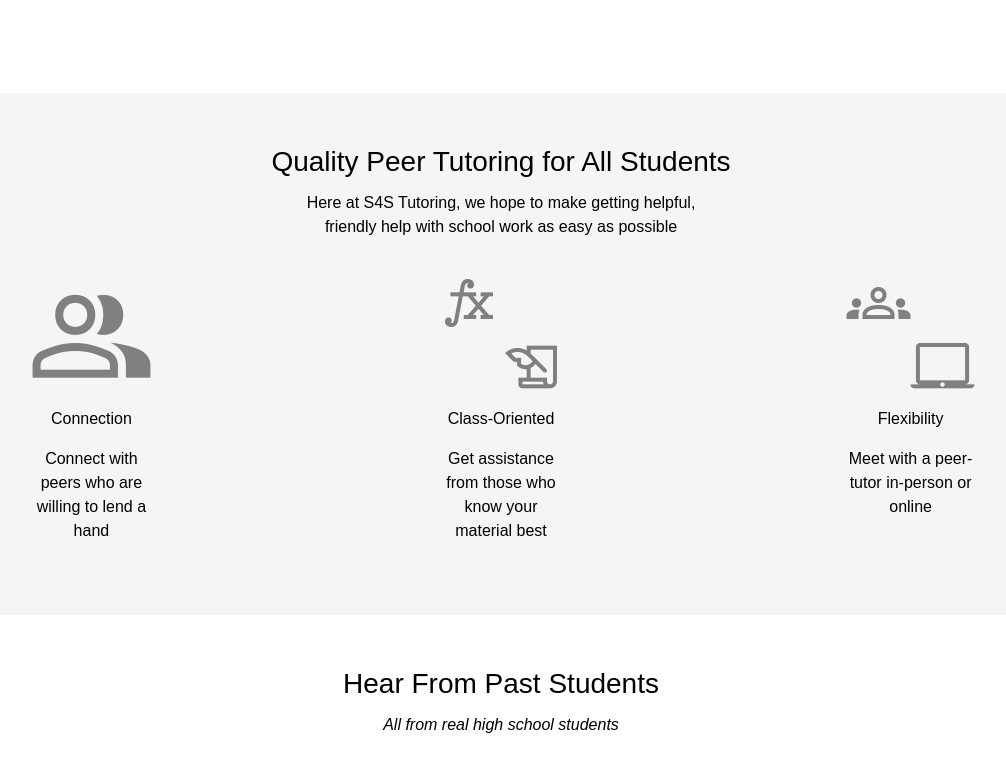
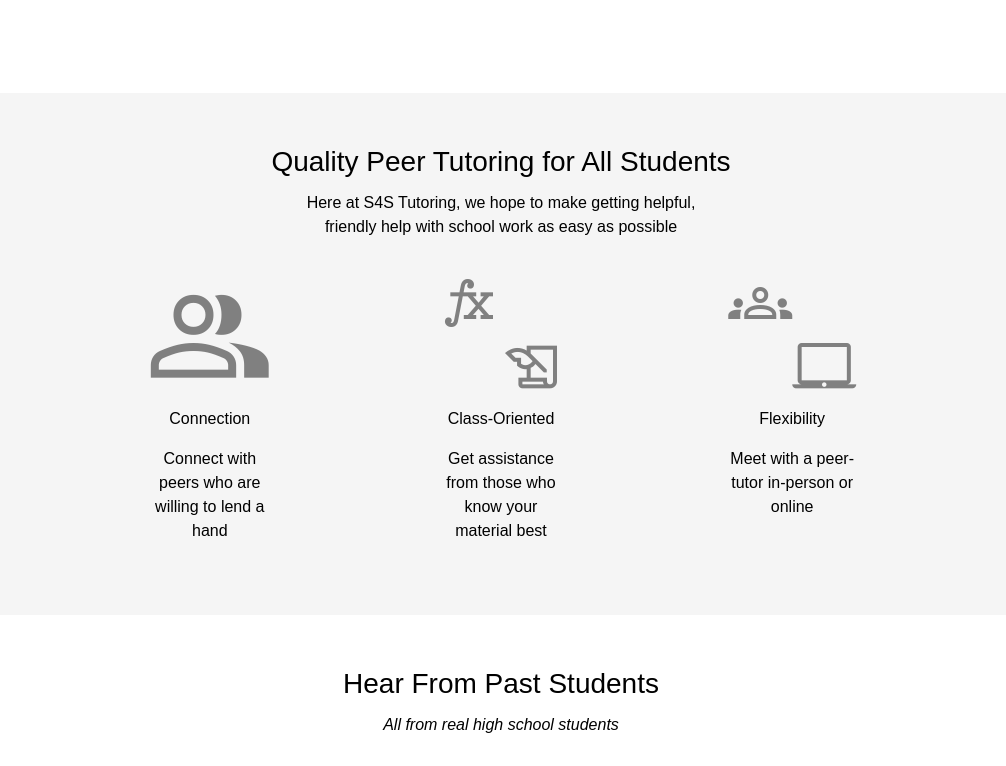
Before and after one commit to cayleb247/s4s-tutoring, a plain HTML site: page index.html in a window 1280 px wide. Shown: the part 707-1473 px from the top of the page, without its empty margins (139-1145 px from the left). Drawn offline with nearby package versions, Linux system fonts and the light colour scheme.

```diff
--- a/styles.css
+++ b/styles.css
@@ -284,7 +284,7 @@ header a:visited {
   display: flex;
   justify-content: space-between;
   align-items: flex-start;
-  width: 80%;
+  width: 60%;
 
 }
 
@@ -292,13 +292,13 @@ header a:visited {
   display: flex;
   flex-direction: column;
   justify-content: center;
-  width: 8em
+  width: 8em;
 }
 
 .icon-container.multi-icon{
   display: flex;
   flex-direction: column;
-  width: 8em
+  width: 8em;
 }
 
 span.size-large, span.size-small {
```
